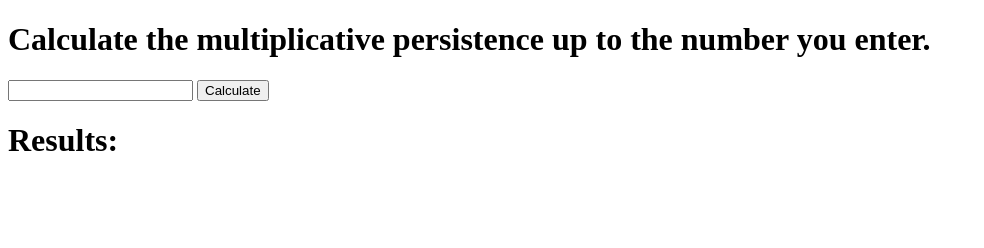
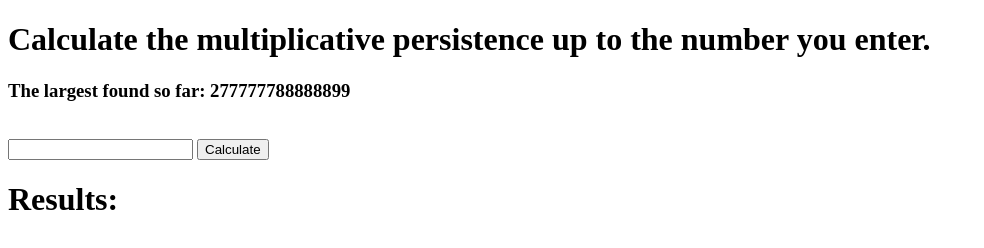
Before and after one commit to guymarshall/multiplicativePersistence, a plain HTML site: page index.html in a window 1280 px wide. Shown: the whole page, without its empty margins (0-984 px from the left). Drawn offline with Linux system fonts and the light colour scheme.

Commit message:
Add largest ever

```diff
--- a/index.html
+++ b/index.html
@@ -6,6 +6,8 @@
   </head>
   <body>
     <h1>Calculate the multiplicative persistence up to the number you enter.</h1>
+    <h3>The largest found so far: 277777788888899</h3>
+    <br>
     <input type="number" name="number" id="number">
     <button type="button" name="button" id="button">Calculate</button>
     <br>
```
